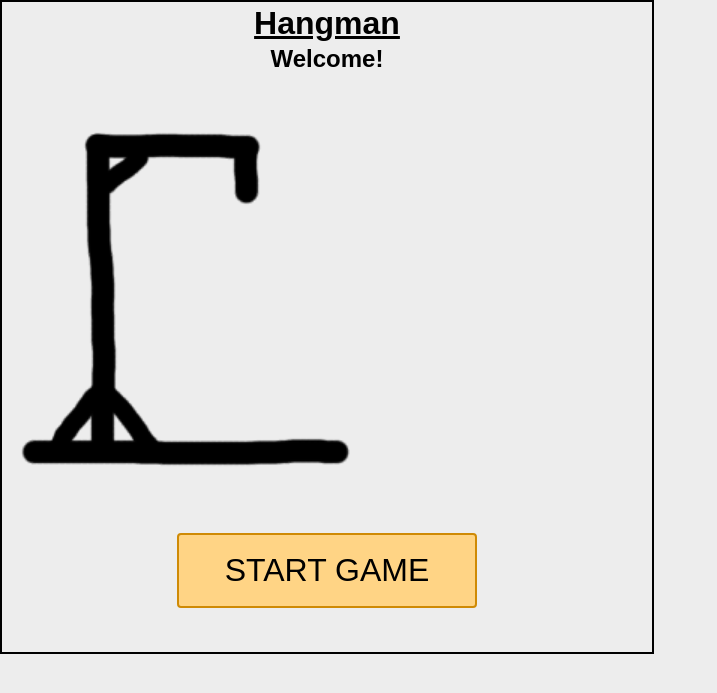
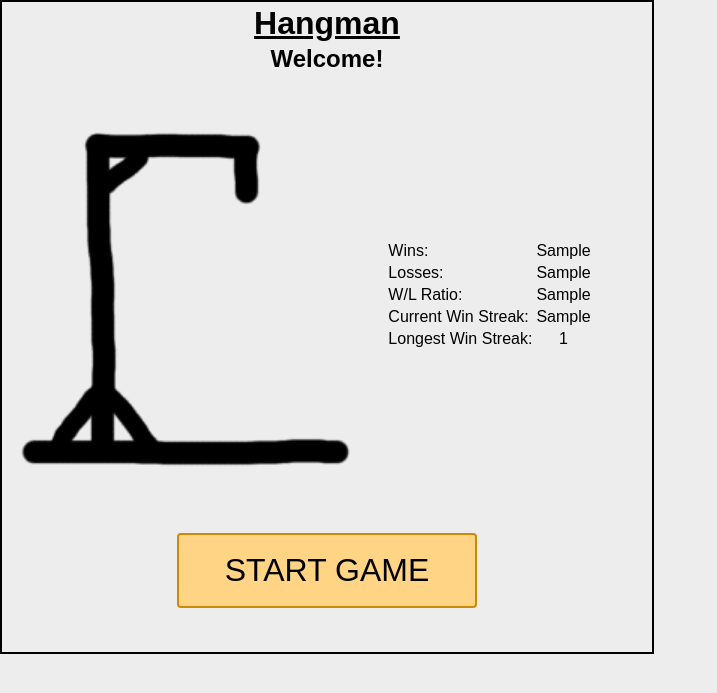
Before and after one commit to B-Howell/Hangman, a Flask app: page / in a window 1280 px wide. Shown: the top 693 px of the page, without its empty margins (0-717 px from the left). Run offline with Flask 2, Linux system fonts and the light colour scheme; tables that the repository leaves empty or names only in its code hold one stand-in row (values such as "Sample post").

Commit message:
added stat/db integration

```diff
--- a/app/app.py
+++ b/app/app.py
@@ -2,18 +2,61 @@ from flask import Flask, render_template, request, redirect, url_for, session
 from config import Config
 import random
 import hangman_words
+import mysql.connector
 
 app = Flask(__name__)
 app.config.from_object(Config)
 
+def get_db_connection():
+    try:
+        conn = mysql.connector.connect(
+            host=app.config['DB_HOST'],
+            user=app.config['DB_USER'],
+            password=app.config['DB_PASSWORD'],
+            database=app.config['DB_NAME']
+        )
+        return conn
+    except mysql.connector.Error as error:
+        print(f"Error connecting to database: {error}")
+        return None
+
 @app.route('/', methods=['GET', 'POST'])
 def base():
-    if request.method == 'POST':
-        return redirect(url_for('category'))
-    return render_template('base.html')
+    conn = get_db_connection()
+    if conn:
+        try:
+            cursor = conn.cursor()
+            cursor.execute("SELECT * FROM stats")
+            stats = cursor.fetchall()
+        except mysql.connector.Error as error:
+            print(f"Error executing database query: {error}")
+            stats = None
+        finally:
+            cursor.close()
+            conn.close()
+    else:
+        stats = None
+
+    return render_template('base.html', stats=stats)
+
 
 @app.route('/category', methods=['GET', 'POST'])
 def category():
+    conn = get_db_connection()
+    if conn:
+        try:
+            cursor = conn.cursor()
+            cursor.execute("SELECT * FROM stats")
+            stats = cursor.fetchall()
+        except mysql.connector.Error as error:
+            print(f"Error executing database query: {error}")
+            stats = None
+        finally:
+            cursor.close()
+            conn.close()
+    else:
+        stats = None
+
     if request.method == 'POST':
         category = request.form.get('category')
         if category:
@@ -21,7 +64,7 @@ def category():
             session['game'] = initialize_game(word)
             session['category'] = category
             return redirect(url_for('play'))
-    return render_template('category.html')
+    return render_template('category.html', stats=stats)
 
 def initialize_game(word):
     hidden_word = ['_' if c != ' ' else ' ' for c in word]
@@ -66,37 +109,119 @@ def play():
                             if char == letter:
                                 game['hidden_word'][i] = letter
                         if '_' not in game['hidden_word']:
+                            session['stats_updated'] = True  # Flag stats for update
+                            session['win_streak'] = session.get('win_streak', 0) + 1  # Increment win streak
                             return redirect(url_for('win'))
                     elif letter not in game['incorrect_letters'] and letter not in game['hidden_word']:
                         game['incorrect_letters'].append(letter)
                         game['lives'] -= 1
                         if game['lives'] == 0:
+                            session['stats_updated'] = True  # Flag stats for update
+                            session.pop('win_streak', None)  # Reset win streak
                             return redirect(url_for('lose'))
                     session['game'] = game
             elif 'new_game' in request.form:
                 session.pop('game')
+                session.pop('win_streak', None)  # Reset win streak
                 return redirect(url_for('category'))
         return render_template('play.html', category=session.get('category'), hidden_word=' '.join(game['hidden_word']), lives=game['lives'], incorrect_letters=game['incorrect_letters'])
     return redirect(url_for('category'))
 
+def update_stats(won):
+    conn = get_db_connection()
+    if conn:
+        cursor = conn.cursor()
+        player_id = 'Player 1'  # Assuming there is only one player
+        cursor.execute("SELECT * FROM stats WHERE player_id = %s", (player_id,))
+        row = cursor.fetchone()
+        if row:
+            wins = int(row[1]) + 1 if won else int(row[1])
+            losses = int(row[2]) + 1 if not won else int(row[2])
+
+            # Update current win streak and longest win streak based on game result
+            current_win_streak = session.get('win_streak', 0)
+            longest_win_streak = max(int(row[4]), current_win_streak)
+
+            cursor.execute("UPDATE stats SET wins = %s, losses = %s, current_win_streak = %s, longest_win_streak = %s WHERE player_id = %s",
+                           (wins, losses, current_win_streak, longest_win_streak, player_id))
+            conn.commit()
+        conn.close()
+
+def get_player_stats():
+    conn = get_db_connection()
+    if conn:
+        cursor = conn.cursor()
+        player_id = 'Player 1'  # Assuming there is only one player
+        cursor.execute("SELECT * FROM stats WHERE player_id = %s", (player_id,))
+        stats = cursor.fetchone()
+        conn.close()
+        if stats:
+            return stats
+    return []  # Return an empty list if no stats are found
 
 @app.route('/win')
 def win():
     game = session.get('game')
     if game:
+        if 'stats_updated' in session:
+            update_stats(True)  # Update stats for winning game
+            session.pop('stats_updated')
+
         word = game['word']
         lives = game['lives']
-        session.clear()
-        return render_template('win.html', word=word, lives=lives)
+
+        # Fetch updated stats from the database
+        stats = get_player_stats()
+
+        if stats:
+            wins = stats[1]  # Use the values from the updated stats
+            losses = stats[2]
+            win_loss_ratio = round(wins / losses, 2) if losses > 0 else wins
+            current_win_streak = stats[3] + 1  # Increment the current win streak
+            longest_win_streak = max(stats[4], current_win_streak)
+        else:
+            wins = 1
+            losses = 0
+            win_loss_ratio = wins
+            current_win_streak = 1
+            longest_win_streak = 1
+
+        return render_template('win.html', word=word, lives=lives, wins=wins, losses=losses,
+                               win_loss_ratio=format(win_loss_ratio, ".2f"), current_win_streak=current_win_streak,
+                               longest_win_streak=longest_win_streak, stats=stats)
     return redirect(url_for('category'))
+
+
 
 @app.route('/lose')
 def lose():
     game = session.get('game')
     if game:
+        if 'stats_updated' in session:
+            update_stats(False)  # Update stats for losing game
+            session.pop('stats_updated')
+
         word = game['word']
-        session.clear()
-        return render_template('lose.html', word=word)
+
+        # Fetch updated stats from the database
+        stats = get_player_stats()
+
+        if stats:
+            wins = stats[1]
+            losses = stats[2] + 1  # Increment the losses
+            win_loss_ratio = round(wins / losses, 2) if losses > 0 else wins
+            current_win_streak = 0  # Reset win streak for the current game
+            longest_win_streak = max(stats[4], stats[3])  # Use the value from the stats directly
+        else:
+            wins = 0
+            losses = 1
+            win_loss_ratio = wins
+            current_win_streak = 0
+            longest_win_streak = 0
+
+        return render_template('lose.html', word=word, losses=losses, wins=wins,
+                               win_loss_ratio=format(win_loss_ratio, ".2f"), current_win_streak=current_win_streak,
+                               longest_win_streak=longest_win_streak, stats=stats)
     return redirect(url_for('category'))
 
 if __name__ == '__main__':
--- a/app/config.py
+++ b/app/config.py
@@ -1,2 +1,6 @@
 class Config:
     SECRET_KEY = 'p14y-h4ngm4n!'
+    DB_HOST = "localhost"
+    DB_USER = "root"
+    DB_PASSWORD = "Bh_661399!"
+    DB_NAME = "hangman_stats"
--- a/app/static/style.css
+++ b/app/static/style.css
@@ -169,3 +169,7 @@ h1, h2, h3 {
     text-align: left;
     padding-left: 30px;
 }
+
+.cell-value {
+  text-align: center;
+}
--- a/app/templates/base.html
+++ b/app/templates/base.html
@@ -22,6 +22,33 @@
             </div>
 
             <div class="right-container">
+
+                {% if stats %}
+                <table>
+                    <tbody>
+                        <tr>
+                            <td>Wins:</td>
+                            <td class="cell-value">{{ stats[0][1] }}</td>
+                        </tr>
+                        <tr>
+                            <td>Losses:</td>
+                            <td class="cell-value">{{ stats[0][2] }}</td>
+                        </tr>
+                        <tr>
+                            <td>W/L Ratio:</td>
+                            <td class="cell-value">{{ stats[0][3] }}</td>
+                        </tr>
+                        <tr>
+                            <td>Current Win Streak:</td>
+                            <td class="cell-value">{{ stats[0][4] }}</td>
+                        </tr>
+                        <tr>
+                            <td>Longest Win Streak:</td>
+                            <td class="cell-value">{{ stats[0][5] }}</td>
+                        </tr>
+                    </tbody>
+                </table>
+                {% endif %}
             </div>
 
         </div>
```
Also changed, not shown: app/templates/category.html (+27 -0 lines), app/templates/lose.html (+28 -0 lines), app/templates/win.html (+29 -0 lines).
